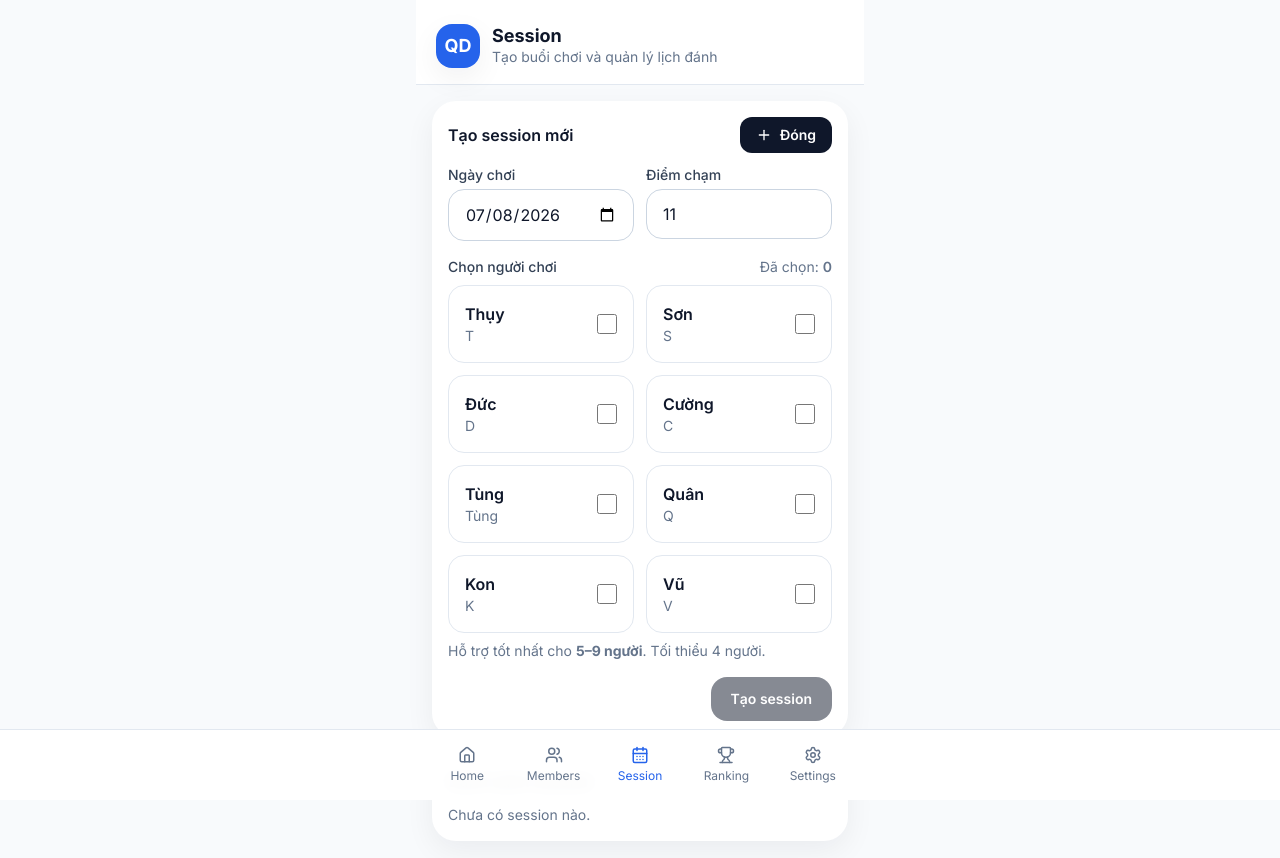
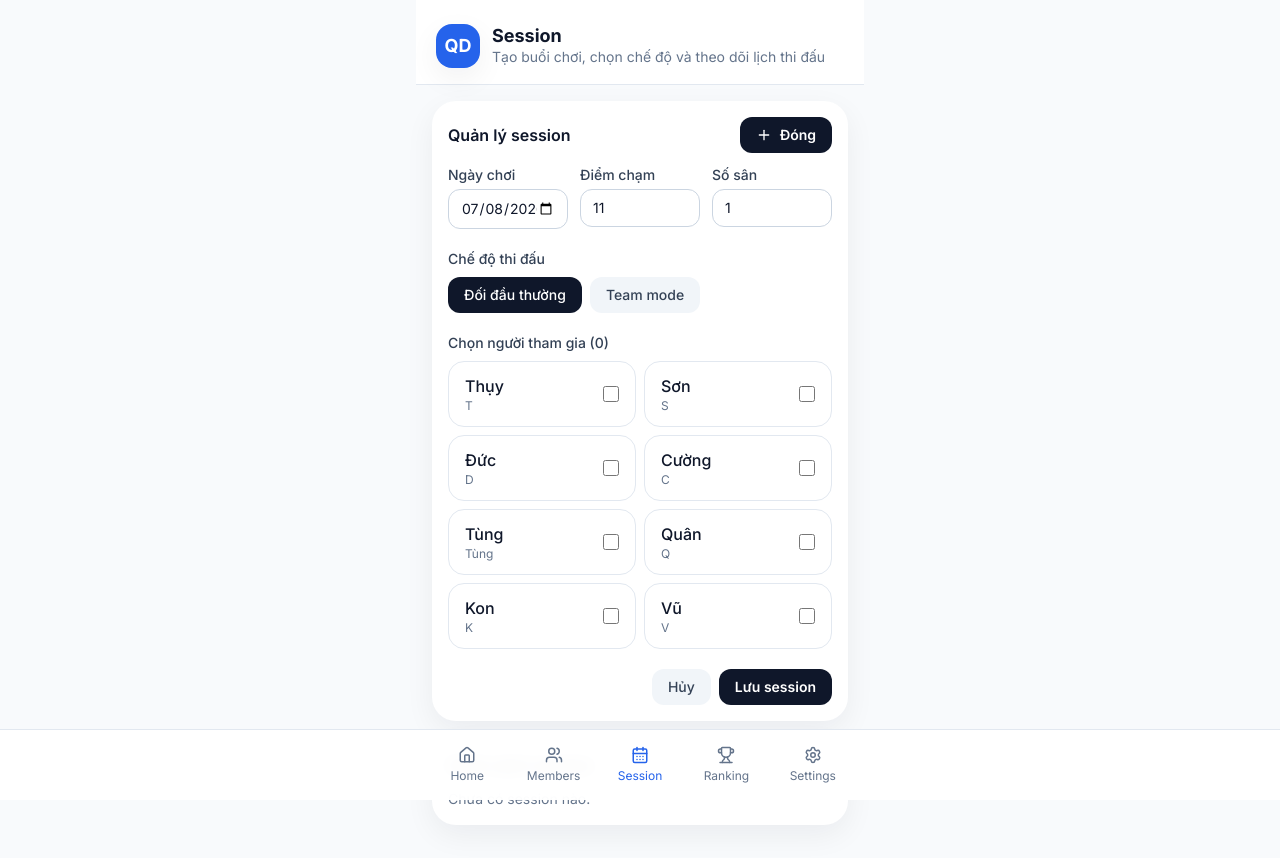
Before and after one commit to tdquan170788-byte/q-pb-smart-match, a Next.js app: page /session in a window 1280 px wide. Both pictures are taken after a click on the button "Tạo session". Shown: the top 858 px of the page. Built offline with nearby package versions, Linux system fonts and the light colour scheme.

Commit message:
Update page.tsx
Sprint 8 Full

```diff
--- a/app/session/page.tsx
+++ b/app/session/page.tsx
@@ -2,7 +2,7 @@
 
 import { useEffect, useMemo, useState } from "react";
 import Link from "next/link";
-import { CalendarDays, Plus, Users, ArrowRight } from "lucide-react";
+import { CalendarDays, Plus, Users, Swords, Trophy } from "lucide-react";
 
 import AppShell from "@/components/app-shell";
 import SectionCard from "@/components/section-card";
@@ -12,16 +12,33 @@ import {
   getPlayers,
   getSessions,
 } from "@/lib/storage";
-import type { Player, SessionRecord } from "@/types";
+import type { Player, SessionMode, SessionRecord } from "@/types";
+
+type SessionForm = {
+  date: string;
+  pointToWin: number;
+  participantIds: string[];
+  mode: SessionMode;
+  courtCount: number;
+  teamAPlayerIds: string[];
+  teamBPlayerIds: string[];
+};
+
+const DEFAULT_FORM: SessionForm = {
+  date: new Date().toISOString().slice(0, 10),
+  pointToWin: 11,
+  participantIds: [],
+  mode: "normal",
+  courtCount: 1,
+  teamAPlayerIds: [],
+  teamBPlayerIds: [],
+};
 
 export default function SessionPage() {
   const [players, setPlayers] = useState<Player[]>([]);
   const [sessions, setSessions] = useState<SessionRecord[]>([]);
-
-  const [date, setDate] = useState(() => new Date().toISOString().slice(0, 10));
-  const [pointToWin, setPointToWin] = useState(11);
-  const [selectedIds, setSelectedIds] = useState<string[]>([]);
   const [openCreate, setOpenCreate] = useState(false);
+  const [form, setForm] = useState<SessionForm>(DEFAULT_FORM);
 
   useEffect(() => {
     ensureSeedData();
@@ -29,46 +46,137 @@ export default function SessionPage() {
     setSessions(getSessions());
   }, []);
 
-  const selectedCount = selectedIds.length;
+  const playerMap = useMemo(() => {
+    return new Map(players.map((p) => [p.id, p]));
+  }, [players]);
 
-  const canCreate = useMemo(() => {
-    return date && pointToWin >= 1 && selectedIds.length >= 4;
-  }, [date, pointToWin, selectedIds]);
+  function refreshSessions() {
+    setSessions(getSessions());
+  }
 
-  function togglePlayer(playerId: string) {
-    setSelectedIds((prev) =>
-      prev.includes(playerId)
-        ? prev.filter((id) => id !== playerId)
-        : [...prev, playerId]
-    );
+  function toggleParticipant(playerId: string) {
+    setForm((prev) => {
+      const exists = prev.participantIds.includes(playerId);
+      const nextIds = exists
+        ? prev.participantIds.filter((id) => id !== playerId)
+        : [...prev.participantIds, playerId];
+
+      const nextTeamA = prev.teamAPlayerIds.filter((id) => nextIds.includes(id));
+      const nextTeamB = prev.teamBPlayerIds.filter((id) => nextIds.includes(id));
+
+      return {
+        ...prev,
+        participantIds: nextIds,
+        teamAPlayerIds: nextTeamA,
+        teamBPlayerIds: nextTeamB,
+      };
+    });
+  }
+
+  function assignToTeam(playerId: string, team: "A" | "B") {
+    setForm((prev) => {
+      if (!prev.participantIds.includes(playerId)) return prev;
+
+      let teamA = prev.teamAPlayerIds.filter((id) => id !== playerId);
+      let teamB = prev.teamBPlayerIds.filter((id) => id !== playerId);
+
+      if (team === "A") {
+        teamA = [...teamA, playerId];
+      } else {
+        teamB = [...teamB, playerId];
+      }
+
+      return {
+        ...prev,
+        teamAPlayerIds: teamA,
+        teamBPlayerIds: teamB,
+      };
+    });
+  }
+
+  function removeFromTeams(playerId: string) {
+    setForm((prev) => ({
+      ...prev,
+      teamAPlayerIds: prev.teamAPlayerIds.filter((id) => id !== playerId),
+      teamBPlayerIds: prev.teamBPlayerIds.filter((id) => id !== playerId),
+    }));
+  }
+
+  function resetForm() {
+    setForm(DEFAULT_FORM);
   }
 
   function handleCreateSession() {
-    if (!canCreate) return;
+    const participantIds = Array.from(new Set(form.participantIds));
 
-    const session = createSession({
-      date,
-      pointToWin,
-      participantIds: selectedIds,
-    });
+    if (!form.date) {
+      alert("Vui lòng chọn ngày chơi.");
+      return;
+    }
 
-    setSessions(getSessions());
+    if (participantIds.length < 4) {
+      alert("Cần ít nhất 4 người để tạo session.");
+      return;
+    }
+
+    if (form.pointToWin < 1) {
+      alert("Điểm chạm phải lớn hơn 0.");
+      return;
+    }
+
+    if (form.courtCount < 1) {
+      alert("Số sân phải từ 1 trở lên.");
+      return;
+    }
+
+    if (form.mode === "team") {
+      const teamA = form.teamAPlayerIds.filter((id) => participantIds.includes(id));
+      const teamB = form.teamBPlayerIds.filter((id) => participantIds.includes(id));
+
+      const assigned = new Set([...teamA, ...teamB]);
+
+      if (assigned.size !== participantIds.length) {
+        alert("Ở chế độ Team, tất cả người chơi phải được xếp vào Team A hoặc Team B.");
+        return;
+      }
+
+      if (teamA.length < 2 || teamB.length < 2) {
+        alert("Mỗi team cần ít nhất 2 người.");
+        return;
+      }
+
+      createSession({
+        date: form.date,
+        pointToWin: form.pointToWin,
+        participantIds,
+        mode: "team",
+        courtCount: form.courtCount,
+        teamAPlayerIds: teamA,
+        teamBPlayerIds: teamB,
+      });
+    } else {
+      createSession({
+        date: form.date,
+        pointToWin: form.pointToWin,
+        participantIds,
+        mode: "normal",
+        courtCount: form.courtCount,
+      });
+    }
+
+    refreshSessions();
     setOpenCreate(false);
-
-    // reset form
-    setDate(new Date().toISOString().slice(0, 10));
-    setPointToWin(11);
-    setSelectedIds([]);
-
-    // optional: có thể redirect nếu muốn
-    window.location.href = `/session/${session.id}`;
+    resetForm();
   }
 
   return (
-    <AppShell title="Session" subtitle="Tạo buổi chơi và quản lý lịch đánh">
+    <AppShell
+      title="Session"
+      subtitle="Tạo buổi chơi, chọn chế độ và theo dõi lịch thi đấu"
+    >
       <div className="space-y-4">
         <SectionCard
-          title="Tạo session mới"
+          title="Quản lý session"
           action={
             <button
               onClick={() => setOpenCreate((v) => !v)}
@@ -79,97 +187,228 @@ export default function SessionPage() {
             </button>
           }
         >
-          {!openCreate ? (
-            <div className="text-sm text-slate-500">
-              Bấm <span className="font-semibold">Tạo session</span> để chọn ngày,
-              điểm chạm và người chơi.
-            </div>
-          ) : (
-            <div className="space-y-4">
-              <div className="grid gap-3 md:grid-cols-2">
-                <div>
-                  <label className="mb-1 block text-sm font-medium text-slate-700">
-                    Ngày chơi
-                  </label>
+          {openCreate ? (
+            <div className="space-y-5">
+              <div className="grid gap-3 md:grid-cols-3">
+                <label className="space-y-1">
+                  <div className="text-sm font-medium text-slate-700">Ngày chơi</div>
                   <input
                     type="date"
-                    value={date}
-                    onChange={(e) => setDate(e.target.value)}
-                    className="w-full rounded-2xl border border-slate-300 px-4 py-3 outline-none"
+                    value={form.date}
+                    onChange={(e) =>
+                      setForm((prev) => ({ ...prev, date: e.target.value }))
+                    }
+                    className="w-full rounded-xl border border-slate-300 px-3 py-2 text-sm"
                   />
-                </div>
+                </label>
 
-                <div>
-                  <label className="mb-1 block text-sm font-medium text-slate-700">
-                    Điểm chạm
-                  </label>
+                <label className="space-y-1">
+                  <div className="text-sm font-medium text-slate-700">Điểm chạm</div>
                   <input
                     type="number"
                     min={1}
-                    value={pointToWin}
-                    onChange={(e) => setPointToWin(Number(e.target.value || 11))}
-                    className="w-full rounded-2xl border border-slate-300 px-4 py-3 outline-none"
+                    value={form.pointToWin}
+                    onChange={(e) =>
+                      setForm((prev) => ({
+                        ...prev,
+                        pointToWin: Number(e.target.value) || 11,
+                      }))
+                    }
+                    className="w-full rounded-xl border border-slate-300 px-3 py-2 text-sm"
                   />
+                </label>
+
+                <label className="space-y-1">
+                  <div className="text-sm font-medium text-slate-700">Số sân</div>
+                  <input
+                    type="number"
+                    min={1}
+                    value={form.courtCount}
+                    onChange={(e) =>
+                      setForm((prev) => ({
+                        ...prev,
+                        courtCount: Math.max(1, Number(e.target.value) || 1),
+                      }))
+                    }
+                    className="w-full rounded-xl border border-slate-300 px-3 py-2 text-sm"
+                  />
+                </label>
+              </div>
+
+              <div className="space-y-2">
+                <div className="text-sm font-medium text-slate-700">Chế độ thi đấu</div>
+                <div className="flex flex-wrap gap-2">
+                  <button
+                    onClick={() =>
+                      setForm((prev) => ({
+                        ...prev,
+                        mode: "normal",
+                        teamAPlayerIds: [],
+                        teamBPlayerIds: [],
+                      }))
+                    }
+                    className={`rounded-xl px-4 py-2 text-sm font-medium ${
+                      form.mode === "normal"
+                        ? "bg-slate-900 text-white"
+                        : "bg-slate-100 text-slate-700"
+                    }`}
+                  >
+                    Đối đầu thường
+                  </button>
+
+                  <button
+                    onClick={() =>
+                      setForm((prev) => ({
+                        ...prev,
+                        mode: "team",
+                      }))
+                    }
+                    className={`rounded-xl px-4 py-2 text-sm font-medium ${
+                      form.mode === "team"
+                        ? "bg-slate-900 text-white"
+                        : "bg-slate-100 text-slate-700"
+                    }`}
+                  >
+                    Team mode
+                  </button>
                 </div>
               </div>
 
               <div>
-                <div className="mb-2 flex items-center justify-between">
-                  <div className="text-sm font-medium text-slate-700">
-                    Chọn người chơi
-                  </div>
-                  <div className="text-sm text-slate-500">
-                    Đã chọn: <span className="font-semibold">{selectedCount}</span>
-                  </div>
+                <div className="mb-2 text-sm font-medium text-slate-700">
+                  Chọn người tham gia ({form.participantIds.length})
                 </div>
 
-                <div className="grid gap-3 md:grid-cols-2">
+                <div className="grid gap-2 md:grid-cols-2">
                   {players.map((player) => {
-                    const checked = selectedIds.includes(player.id);
-
+                    const checked = form.participantIds.includes(player.id);
                     return (
                       <label
                         key={player.id}
-                        className={`flex cursor-pointer items-center justify-between rounded-2xl border p-4 ${
+                        className={`flex cursor-pointer items-center justify-between rounded-2xl border px-4 py-3 ${
                           checked
                             ? "border-slate-900 bg-slate-50"
                             : "border-slate-200 bg-white"
                         }`}
                       >
                         <div>
-                          <div className="font-semibold text-slate-900">
-                            {player.name}
-                          </div>
-                          <div className="text-sm text-slate-500">
-                            {player.nickname?.trim() || "Không có nickname"}
+                          <div className="font-medium text-slate-900">{player.name}</div>
+                          <div className="text-xs text-slate-500">
+                            {player.nickname || "Không có nickname"}
                           </div>
                         </div>
 
                         <input
                           type="checkbox"
                           checked={checked}
-                          onChange={() => togglePlayer(player.id)}
-                          className="h-5 w-5"
+                          onChange={() => toggleParticipant(player.id)}
+                          className="h-4 w-4"
                         />
                       </label>
                     );
                   })}
                 </div>
-
-                <div className="mt-2 text-sm text-slate-500">
-                  Hỗ trợ tốt nhất cho <strong>5–9 người</strong>. Tối thiểu 4 người.
-                </div>
               </div>
 
-              <div className="flex justify-end">
+              {form.mode === "team" ? (
+                <div className="space-y-3 rounded-2xl border border-slate-200 bg-slate-50 p-4">
+                  <div className="flex items-center gap-2 text-sm font-semibold text-slate-800">
+                    <Swords size={16} />
+                    Chia Team
+                  </div>
+
+                  <div className="grid gap-3 md:grid-cols-2">
+                    <div className="rounded-2xl bg-white p-4">
+                      <div className="mb-3 text-sm font-semibold text-blue-700">
+                        Team A ({form.teamAPlayerIds.length})
+                      </div>
+                      <div className="space-y-2">
+                        {form.participantIds.map((id) => {
+                          const player = playerMap.get(id);
+                          if (!player) return null;
+
+                          const inTeamA = form.teamAPlayerIds.includes(id);
+                          const inTeamB = form.teamBPlayerIds.includes(id);
+
+                          return (
+                            <div
+                              key={`a_${id}`}
+                              className="flex items-center justify-between rounded-xl border border-slate-200 px-3 py-2"
+                            >
+                              <div className="text-sm">{player.name}</div>
+                              <div className="flex gap-2">
+                                <button
+                                  onClick={() => assignToTeam(id, "A")}
+                                  className={`rounded-lg px-3 py-1 text-xs ${
+                                    inTeamA
+                                      ? "bg-blue-600 text-white"
+                                      : "bg-slate-100 text-slate-700"
+                                  }`}
+                                >
+                                  Team A
+                                </button>
+                                <button
+                                  onClick={() => assignToTeam(id, "B")}
+                                  className={`rounded-lg px-3 py-1 text-xs ${
+                                    inTeamB
+                                      ? "bg-rose-600 text-white"
+                                      : "bg-slate-100 text-slate-700"
+                                  }`}
+                                >
+                                  Team B
+                                </button>
+                                <button
+                                  onClick={() => removeFromTeams(id)}
+                                  className="rounded-lg bg-slate-100 px-3 py-1 text-xs text-slate-700"
+                                >
+                                  Bỏ
+                                </button>
+                              </div>
+                            </div>
+                          );
+                        })}
+                      </div>
+                    </div>
+
+                    <div className="rounded-2xl bg-white p-4">
+                      <div className="mb-3 text-sm font-semibold text-rose-700">
+                        Team B ({form.teamBPlayerIds.length})
+                      </div>
+
+                      <div className="space-y-2 text-sm text-slate-700">
+                        <div>
+                          - Người cùng team sẽ <b>không đấu với nhau</b>.
+                        </div>
+                        <div>- Mỗi trận sẽ là: <b>2 người Team A vs 2 người Team B</b>.</div>
+                        <div>- Kết quả team mode sẽ tính theo <b>tổng điểm</b>.</div>
+                      </div>
+                    </div>
+                  </div>
+                </div>
+              ) : null}
+
+              <div className="flex justify-end gap-2">
+                <button
+                  onClick={() => {
+                    setOpenCreate(false);
+                    resetForm();
+                  }}
+                  className="rounded-xl bg-slate-100 px-4 py-2 text-sm font-medium text-slate-700"
+                >
+                  Hủy
+                </button>
+
                 <button
                   onClick={handleCreateSession}
-                  disabled={!canCreate}
-                  className="rounded-2xl bg-slate-900 px-5 py-3 text-sm font-semibold text-white disabled:cursor-not-allowed disabled:opacity-50"
+                  className="rounded-xl bg-slate-900 px-4 py-2 text-sm font-semibold text-white"
                 >
-                  Tạo session
+                  Lưu session
                 </button>
               </div>
+            </div>
+          ) : (
+            <div className="text-sm text-slate-600">
+              Tạo buổi chơi mới, chọn số sân, chọn người tham gia và chia team nếu cần.
             </div>
           )}
         </SectionCard>
@@ -181,36 +420,51 @@ export default function SessionPage() {
             <div className="space-y-3">
               {sessions.map((session) => {
                 const participantCount = session.participantIds?.length ?? 0;
+                const modeLabel = session.mode === "team" ? "Team mode" : "Đối đầu";
+                const courtCount = session.courtCount ?? 1;
 
                 return (
                   <Link
                     key={session.id}
                     href={`/session/${session.id}`}
-                    className="block rounded-2xl border border-slate-200 bg-white p-4 transition hover:border-slate-300"
+                    className="block rounded-2xl border border-slate-200 bg-white p-4 transition hover:border-slate-300 hover:shadow-sm"
                   >
-                    <div className="flex items-start justify-between gap-4">
+                    <div className="flex flex-col gap-3 md:flex-row md:items-center md:justify-between">
                       <div className="space-y-2">
                         <div className="flex items-center gap-2 text-sm text-slate-500">
-                          <CalendarDays size={14} />
+                          <CalendarDays size={15} />
                           {session.date}
                         </div>
 
-                        <div className="text-lg font-bold text-slate-900">
-                          Session {session.id.slice(-6)}
-                        </div>
+                        <div className="flex flex-wrap gap-2">
+                          <span className="inline-flex items-center gap-1 rounded-full bg-slate-100 px-3 py-1 text-xs font-medium text-slate-700">
+                            <Users size={13} />
+                            {participantCount} người
+                          </span>
 
-                        <div className="flex flex-wrap gap-3 text-sm text-slate-600">
-                          <div className="inline-flex items-center gap-1">
-                            <Users size={14} />
-                            {participantCount} người
-                          </div>
-                          <div>Điểm chạm: {session.pointToWin}</div>
+                          <span className="inline-flex items-center gap-1 rounded-full bg-slate-100 px-3 py-1 text-xs font-medium text-slate-700">
+                            <Trophy size={13} />
+                            Điểm chạm {session.pointToWin}
+                          </span>
+
+                          <span className="inline-flex items-center gap-1 rounded-full bg-slate-100 px-3 py-1 text-xs font-medium text-slate-700">
+                            {courtCount} sân
+                          </span>
+
+                          <span
+                            className={`inline-flex items-center gap-1 rounded-full px-3 py-1 text-xs font-medium ${
+                              session.mode === "team"
+                                ? "bg-blue-100 text-blue-700"
+                                : "bg-emerald-100 text-emerald-700"
+                            }`}
+                          >
+                            {modeLabel}
+                          </span>
                         </div>
                       </div>
 
-                      <div className="inline-flex items-center gap-2 text-sm font-medium text-slate-700">
-                        Xem chi tiết
-                        <ArrowRight size={16} />
+                      <div className="text-sm font-medium text-slate-600">
+                        Xem chi tiết →
                       </div>
                     </div>
                   </Link>
```
